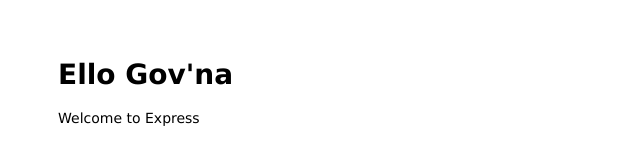
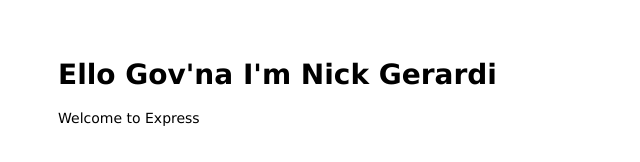
Before and after one commit to NickGerardi/256Proj, a website: page public/index.html in a window 1280 px wide. Shown: the whole page, without its empty margins (0-640 px from the left). Drawn offline with Linux system fonts and the light colour scheme.

Commit message:
Added his name and Friendly English Greeting

```diff
--- a/public/index.html
+++ b/public/index.html
@@ -6,7 +6,9 @@
 </head>
 
 <body>
-  <h1>Ello Gov'na</h1>
+  <h1>Ello Gov'na
+    I'm Nick Gerardi
+  </h1>
   <p>Welcome to Express</p>
 </body>
 
```
